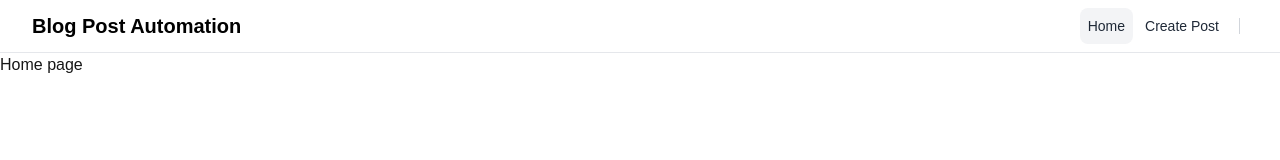
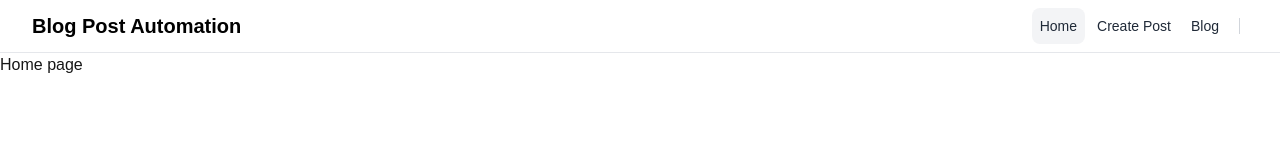
Before and after one commit to sekhashik09/blog_autonomation_tistasoft, a Next.js app: page / in a window 1280 px wide. Shown: the top 160 px of the page. Built offline with nearby package versions, Linux system fonts and the light colour scheme.

Commit message:
added blog

```diff
--- a/components/Navbar.tsx
+++ b/components/Navbar.tsx
@@ -76,6 +76,10 @@ const Navbar = () => {
                                         <svg className="shrink-0 size-4 me-3 md:me-2 block md:hidden" xmlns="http://www.w3.org/2000/svg" width="24" height="24" viewBox="0 0 24 24" fill="none" stroke="currentColor" strokeWidth="2" strokeLinecap="round" strokeLinejoin="round"><path d="M19 21v-2a4 4 0 0 0-4-4H9a4 4 0 0 0-4 4v2" /><circle cx="12" cy="7" r="4" /></svg>
                                         Create Post
                                     </a>
+                                    <a className="p-2 flex items-center text-sm text-gray-800 active:bg-gray-100 hover:bg-gray-100 rounded-lg focus:outline-none focus:bg-gray-100 dark:text-neutral-200 dark:hover:bg-neutral-700 dark:focus:bg-neutral-700" href="blog">
+                                        {/* <svg className="shrink-0 size-4 me-3 md:me-2 block md:hidden" xmlns="http://www.w3.org/2000/svg" width="24" height="24" viewBox="0 0 24 24" fill="none" stroke="currentColor" strokeWidth="2" strokeLinecap="round" strokeLinejoin="round"><path d="M19 21v-2a4 4 0 0 0-4-4H9a4 4 0 0 0-4 4v2" /><circle cx="12" cy="7" r="4" /></svg> */}
+                                        Blog
+                                    </a>
 
                                     {/* <a className="p-2 flex items-center text-sm text-gray-800 hover:bg-gray-100 rounded-lg focus:outline-none focus:bg-gray-100 dark:text-neutral-200 dark:hover:bg-neutral-700 dark:focus:bg-neutral-700" href="#">
                                         <svg className="shrink-0 size-4 me-3 md:me-2 block md:hidden" xmlns="http://www.w3.org/2000/svg" width="24" height="24" viewBox="0 0 24 24" fill="none" stroke="currentColor" strokeWidth="2" strokeLinecap="round" strokeLinejoin="round"><path d="M12 12h.01" /><path d="M16 6V4a2 2 0 0 0-2-2h-4a2 2 0 0 0-2 2v2" /><path d="M22 13a18.15 18.15 0 0 1-20 0" /><rect width="20" height="14" x="2" y="6" rx="2" /></svg>
```
